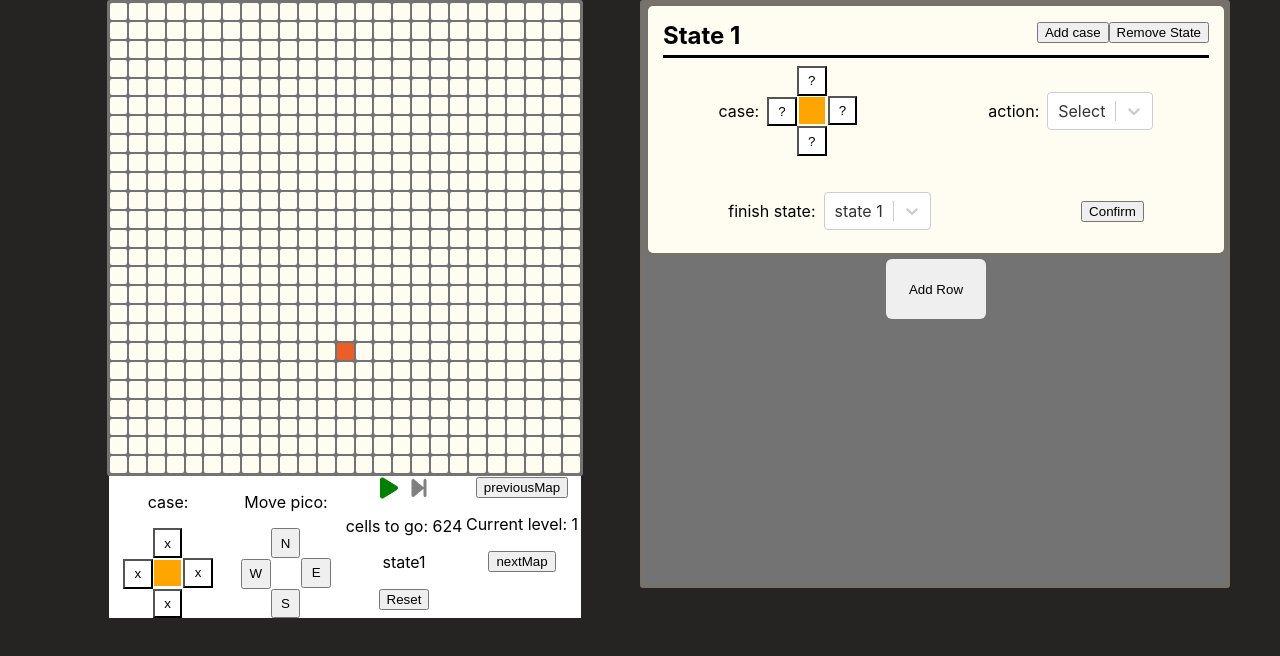
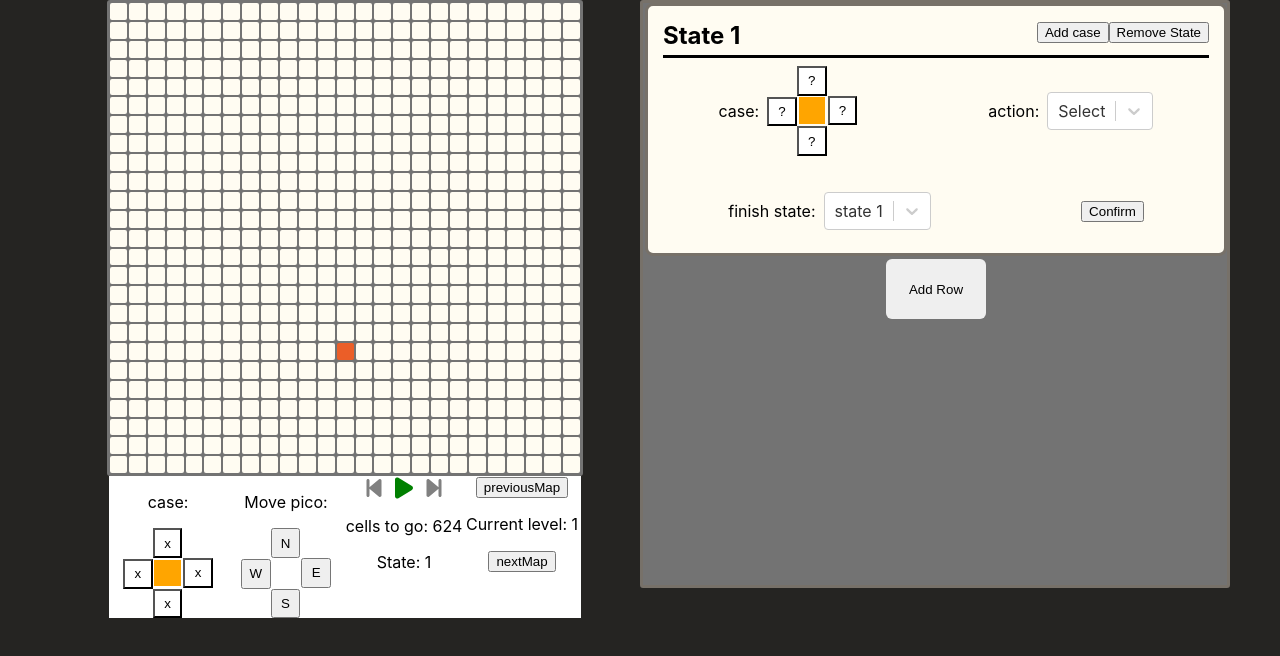
Before and after one commit to Nare6880/pico, a React app in the folder src/: page / in a window 1280 px wide. Shown: the top 656 px of the page. Built offline with nearby package versions, Linux system fonts and the light colour scheme; the HTML template or start-up script is replaced by a standard one.

Commit message:
update controls ui

```diff
--- a/package.json
+++ b/package.json
@@ -16,10 +16,12 @@
 		"react-dom": "^18.2.0",
 		"react-redux": "^8.1.3",
 		"react-reverse-portal": "^2.1.1",
-    "react-scripts": "5.0.1",
 		"react-select": "^5.8.0",
 		"redux": "^4.2.1",
 		"web-vitals": "^2.1.4"
+	},
+	"devDependencies": {
+		"react-scripts": "^5.0.1"
 	},
 	"scripts": {
 		"start": "react-scripts start",
--- a/src/components/PicoScreen.jsx
+++ b/src/components/PicoScreen.jsx
@@ -2,6 +2,7 @@ import React, { useEffect, useState } from "react";
 import { useSelector, useDispatch } from "react-redux";
 import { FontAwesomeIcon } from "@fortawesome/react-fontawesome";
 import {
+	faBackwardStep,
 	faForwardStep,
 	faPause,
 	faPlay,
@@ -203,16 +204,6 @@ export default function PicoScreen({
 		else if (i === 1) return "blue";
 		else if (i === 2) return "gray";
 	}
-	//Toggles wall Status
-	const ChangeColor = (event) => {
-		let cordinates = event.target.id.split(",");
-		if (event.target.style.backgroundColor !== "blue") {
-			event.target.style.backgroundColor = "blue";
-			tempMap[cordinates[0]][cordinates[1]] = 1;
-			console.log(tempMap);
-			// setGameState({ ...gameState, map: tempMap });
-		} else event.target.style.backgroundColor = "#FFFCF2";
-	};
 	return (
 		<div className="grid-vert">
 			<div className="grid">
@@ -284,6 +275,13 @@ export default function PicoScreen({
 					</div>
 				</div>
 				<div>
+					<FontAwesomeIcon
+						icon={faBackwardStep}
+						color={"gray"}
+						onClick={() => resetGame(currentLevel)}
+						size="xl"
+						fixedWidth
+					/>
 					{!isRunning ? (
 						<FontAwesomeIcon
 							icon={faPlay}
@@ -311,9 +309,11 @@ export default function PicoScreen({
 					/>
 					<div>
 						<p className="">cells to go: {gameState.cellsToGo}</p>
-						<p>{gameState.state}</p>
+						<p>
+							State:{" "}
+							{Array.from(gameState.state).filter((char) => !isNaN(char))}
+						</p>
 					</div>
-					<button onClick={() => resetGame(currentLevel)}>Reset</button>
 				</div>
 				<div>
 					<button
```
Also changed, not shown: 1 other file (tests, documents, lock files or other folders). Lines whose indentation alone changed are shown as unchanged.
